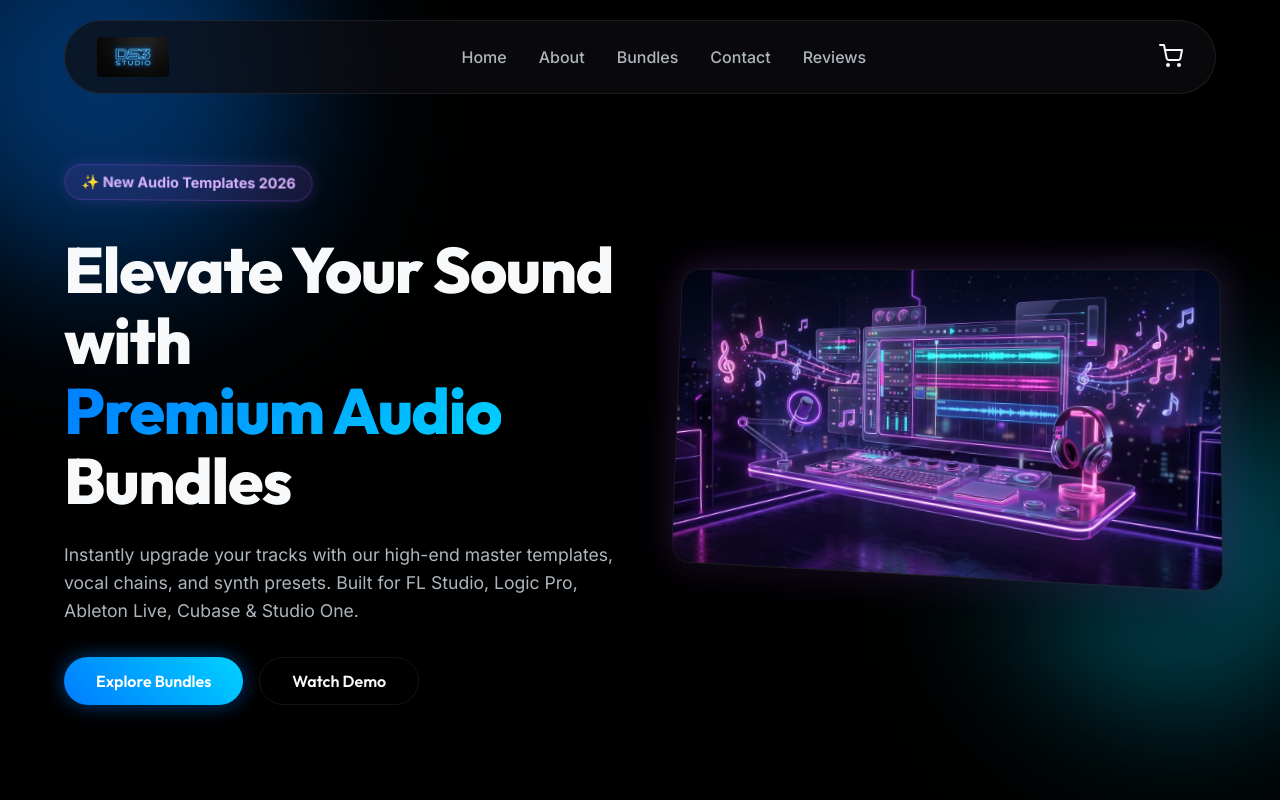
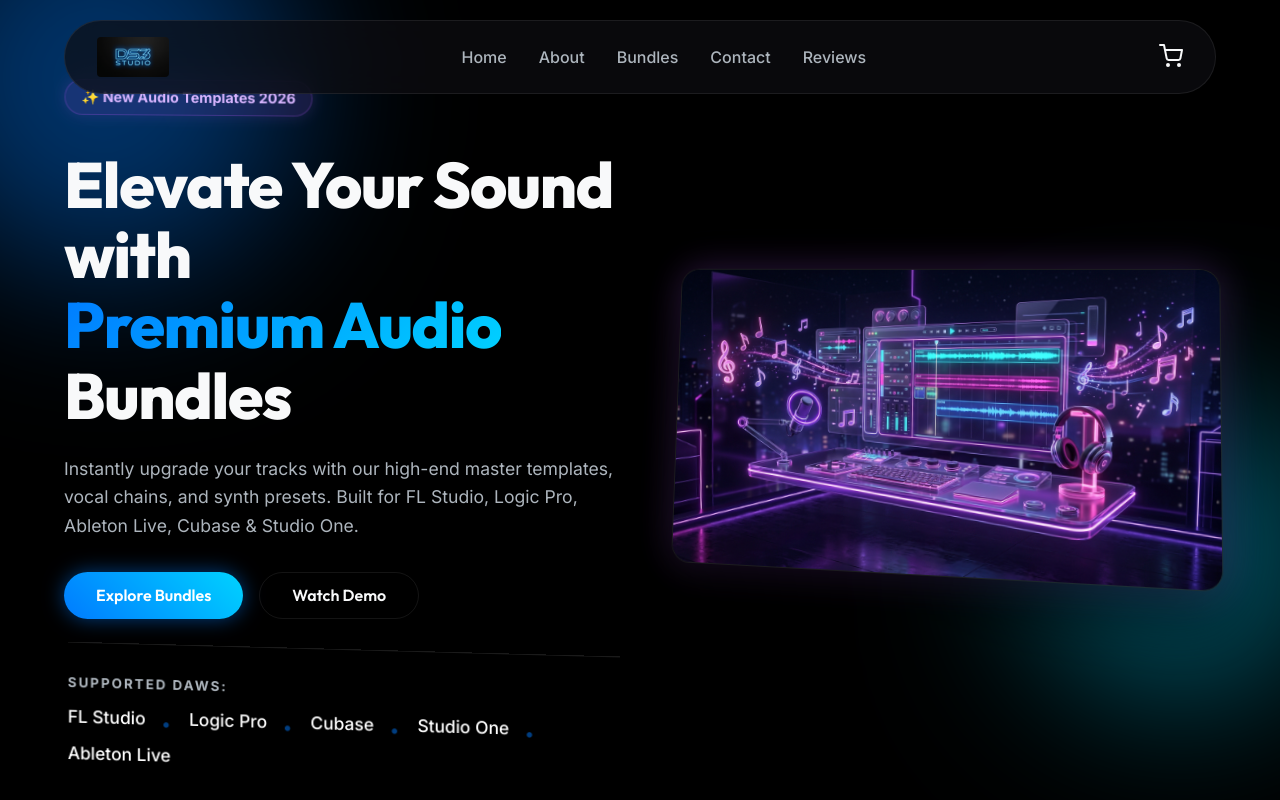
Before and after one commit to ragul-genz/video-editing-, a React (Vite) app: page / in a window 1280 px wide. Built offline with nearby package versions, Linux system fonts and the light colour scheme.

Commit message:
Add supported DAWs list to Hero section

```diff
--- a/src/components/Hero.css
+++ b/src/components/Hero.css
@@ -127,6 +127,35 @@
   transform: rotateY(0deg) rotateX(0deg);
 }
 
+.supported-daws {
+  margin-top: 3rem;
+  padding-top: 2rem;
+  border-top: 1px solid rgba(255, 255, 255, 0.1);
+}
+
+.supported-daws p {
+  font-size: 0.85rem;
+  color: var(--text-muted);
+  letter-spacing: 2px;
+  margin-bottom: 1rem;
+  font-weight: 600;
+}
+
+.daw-list {
+  display: flex;
+  flex-wrap: wrap;
+  gap: 1rem;
+  align-items: center;
+  color: white;
+  font-weight: 500;
+  font-size: 1.1rem;
+}
+
+.daw-list .dot {
+  color: var(--primary);
+  opacity: 0.5;
+}
+
 @media (max-width: 968px) {
   .hero-content {
     flex-direction: column;
--- a/src/components/Hero.jsx
+++ b/src/components/Hero.jsx
@@ -23,6 +23,21 @@ const Hero = () => {
             <button className="btn-primary">Explore Bundles</button>
             <button className="btn-secondary">Watch Demo</button>
           </div>
+
+          <div className="supported-daws floating-element delay-3">
+            <p>SUPPORTED DAWS:</p>
+            <div className="daw-list">
+              <span>FL Studio</span>
+              <span className="dot">•</span>
+              <span>Logic Pro</span>
+              <span className="dot">•</span>
+              <span>Cubase</span>
+              <span className="dot">•</span>
+              <span>Studio One</span>
+              <span className="dot">•</span>
+              <span>Ableton Live</span>
+            </div>
+          </div>
         </div>
 
         <div className="hero-image-container floating-element delay-2">
```
